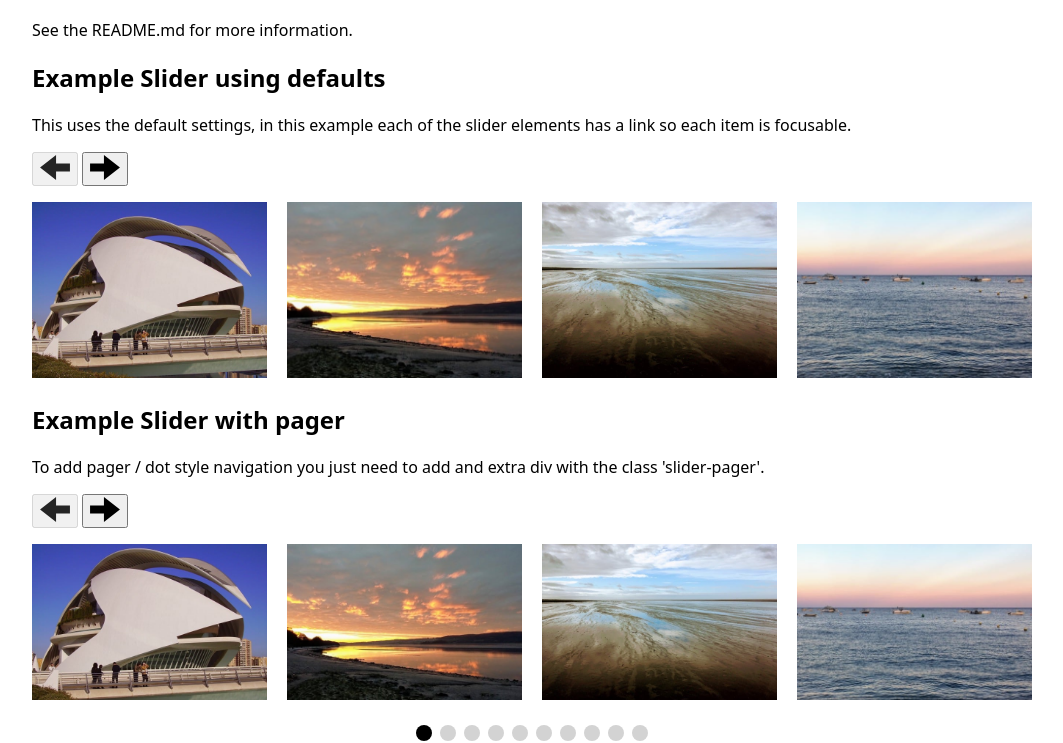
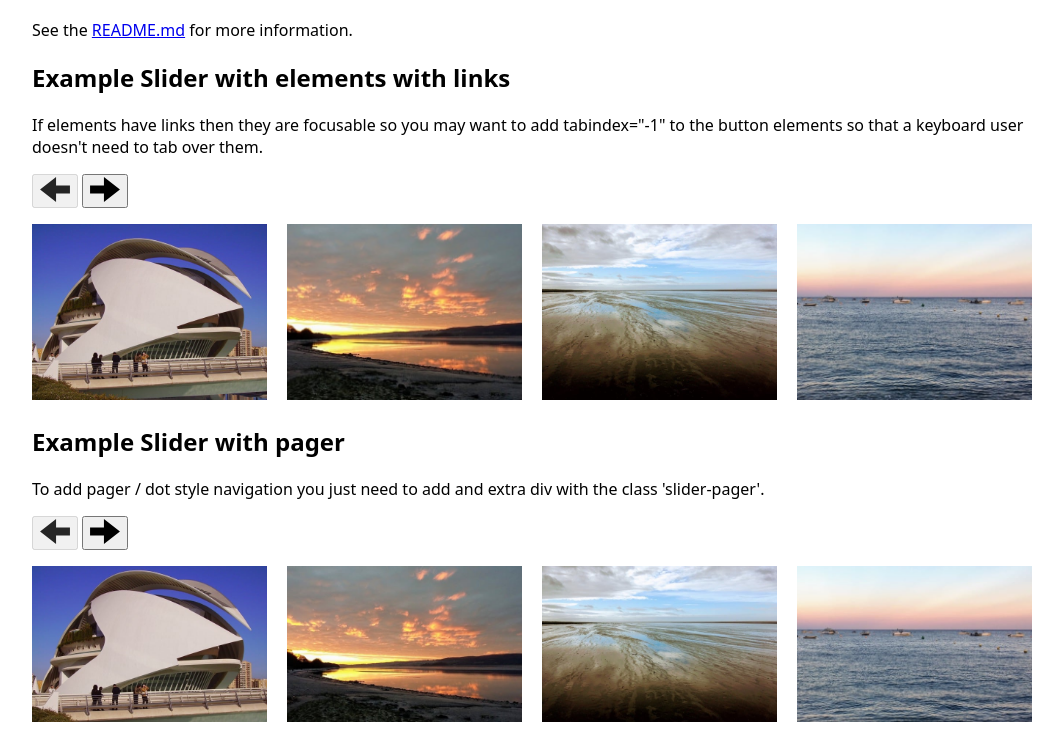
Before and after one commit to mikeh74/liteslider, a plain HTML site: page index.html in a window 1280 px wide. Shown: the part 91-834 px from the top of the page, without its empty margins (108-1171 px from the left). Drawn offline with Linux system fonts and the light colour scheme.

Commit message:
Updated readme

```diff
--- a/index.html
+++ b/index.html
@@ -36,12 +36,12 @@
 
     <h1>Lite Slider</h1>
 
-    <p>See the README.md for more information.</p>
+    <p>See the <a href="https://github.com/mikeh74/liteslider#readme">README.md</a> for more information.</p>
 
-    <h2>Example Slider using defaults</h2>
+    <h2>Example Slider with elements with links</h2>
 
-    <p>This uses the default settings, in this example each of the slider
-      elements has a link so each item is focusable.
+    <p>If elements have links then they are focusable so you may want to add tabindex="-1" to the button elements so that
+      a keyboard user doesn't need to tab over them.
     </p>
 
     <div class="slider">
```
Also changed, not shown: README.md.
